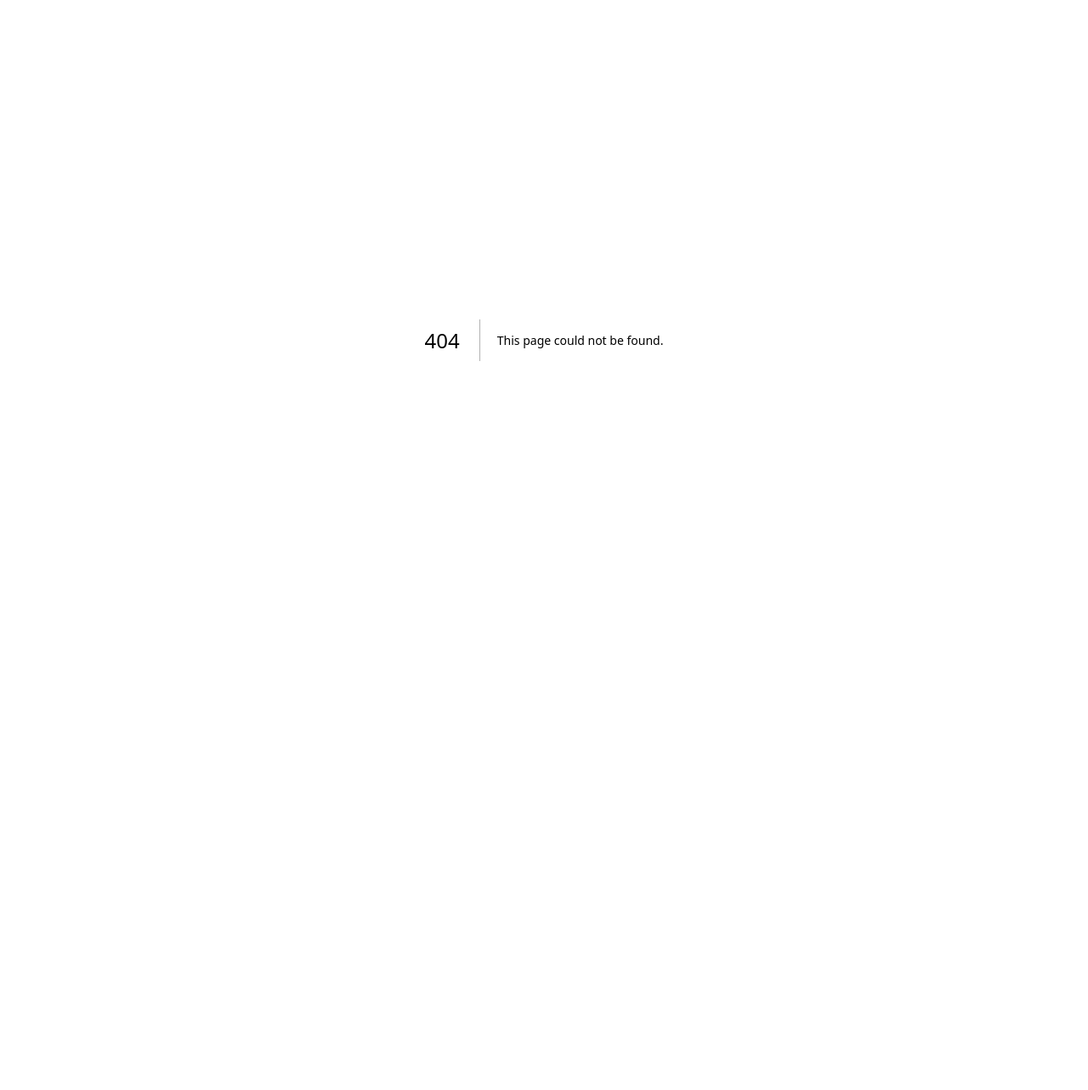
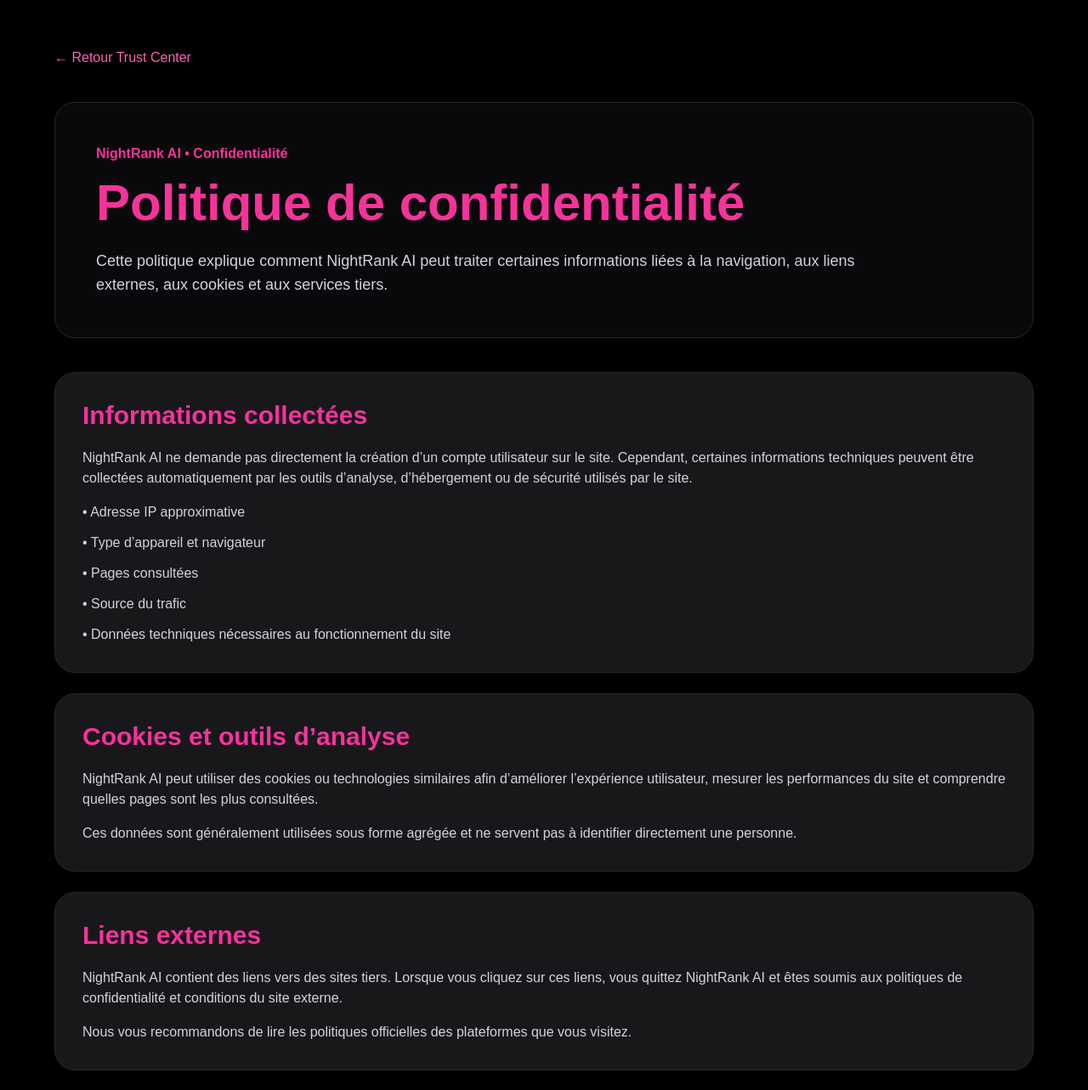
Before and after one commit to tbagvolkov/nightrank-ai, a Next.js app: page /company/privacy in a window 1280 px wide. Before the commit this address had no page. Shown: the top 1283 px of the page at 85% size. Before the commit the page ends 800 px from the top, so only its background shows below. Built offline with nearby package versions, Linux system fonts and the light colour scheme.

Commit message:
Trust Center: add privacy policy page

```diff
--- /dev/null
+++ b/app/company/privacy/page.tsx
@@ -0,0 +1,125 @@
+export const metadata = {
+  title: "Politique de confidentialité | NightRank AI",
+  description:
+    "Découvrez comment NightRank AI traite les informations, les liens externes, les cookies, les données de navigation et la confidentialité des visiteurs.",
+};
+
+export default function PrivacyPage() {
+  return (
+    <main className="min-h-screen bg-black text-white px-6 py-14">
+      <div className="max-w-6xl mx-auto">
+        <a href="/company" className="text-pink-400 hover:text-pink-300">
+          ← Retour Trust Center
+        </a>
+
+        <section className="mt-10 bg-zinc-950 border border-zinc-800 rounded-3xl p-8 md:p-12">
+          <p className="text-pink-500 font-bold mb-4">
+            NightRank AI • Confidentialité
+          </p>
+
+          <h1 className="text-5xl md:text-6xl font-bold text-pink-500 mb-6">
+            Politique de confidentialité
+          </h1>
+
+          <p className="text-gray-300 text-lg max-w-4xl">
+            Cette politique explique comment NightRank AI peut traiter certaines
+            informations liées à la navigation, aux liens externes, aux cookies
+            et aux services tiers.
+          </p>
+        </section>
+
+        <section className="mt-10 grid gap-6">
+          <div className="bg-zinc-900 border border-zinc-800 rounded-3xl p-8">
+            <h2 className="text-3xl font-bold text-pink-500 mb-5">
+              Informations collectées
+            </h2>
+
+            <p className="text-gray-300 mb-4">
+              NightRank AI ne demande pas directement la création d’un compte
+              utilisateur sur le site. Cependant, certaines informations
+              techniques peuvent être collectées automatiquement par les outils
+              d’analyse, d’hébergement ou de sécurité utilisés par le site.
+            </p>
+
+            <ul className="space-y-3 text-gray-300">
+              <li>• Adresse IP approximative</li>
+              <li>• Type d’appareil et navigateur</li>
+              <li>• Pages consultées</li>
+              <li>• Source du trafic</li>
+              <li>• Données techniques nécessaires au fonctionnement du site</li>
+            </ul>
+          </div>
+
+          <div className="bg-zinc-900 border border-zinc-800 rounded-3xl p-8">
+            <h2 className="text-3xl font-bold text-pink-500 mb-5">
+              Cookies et outils d’analyse
+            </h2>
+
+            <p className="text-gray-300 mb-4">
+              NightRank AI peut utiliser des cookies ou technologies similaires
+              afin d’améliorer l’expérience utilisateur, mesurer les performances
+              du site et comprendre quelles pages sont les plus consultées.
+            </p>
+
+            <p className="text-gray-300">
+              Ces données sont généralement utilisées sous forme agrégée et ne
+              servent pas à identifier directement une personne.
+            </p>
+          </div>
+
+          <div className="bg-zinc-900 border border-zinc-800 rounded-3xl p-8">
+            <h2 className="text-3xl font-bold text-pink-500 mb-5">
+              Liens externes
+            </h2>
+
+            <p className="text-gray-300 mb-4">
+              NightRank AI contient des liens vers des sites tiers. Lorsque vous
+              cliquez sur ces liens, vous quittez NightRank AI et êtes soumis aux
+              politiques de confidentialité et conditions du site externe.
+            </p>
+
+            <p className="text-gray-300">
+              Nous vous recommandons de lire les politiques officielles des
+              plateformes que vous visitez.
+            </p>
+          </div>
+
+          <div className="bg-zinc-900 border border-zinc-800 rounded-3xl p-8">
+            <h2 className="text-3xl font-bold text-pink-500 mb-5">
+              Liens affiliés
+            </h2>
+
+            <p className="text-gray-300 mb-4">
+              Certains liens peuvent être affiliés. Les partenaires peuvent
+              utiliser des technologies de suivi afin d’attribuer correctement
+              une commission lorsqu’une action admissible est effectuée.
+            </p>
+
+            <p className="text-gray-300">
+              Pour plus d’informations, consultez notre page de divulgation des
+              liens affiliés.
+            </p>
+          </div>
+
+          <div className="bg-zinc-900 border border-zinc-800 rounded-3xl p-8">
+            <h2 className="text-3xl font-bold text-pink-500 mb-5">
+              Contact
+            </h2>
+
+            <p className="text-gray-300 mb-4">
+              Pour toute question liée à cette politique de confidentialité, vous
+              pouvez nous contacter à l’adresse suivante :
+            </p>
+
+            <a
+              href="mailto:nightrankai@gmail.com"
+              className="inline-block bg-pink-600 hover:bg-pink-700 px-6 py-3 rounded-xl font-bold"
+            >
+              nightrankai@gmail.com
+            </a>
+          </div>
+        </section>
+      </div>
+    </main>
+  );
+}
```
